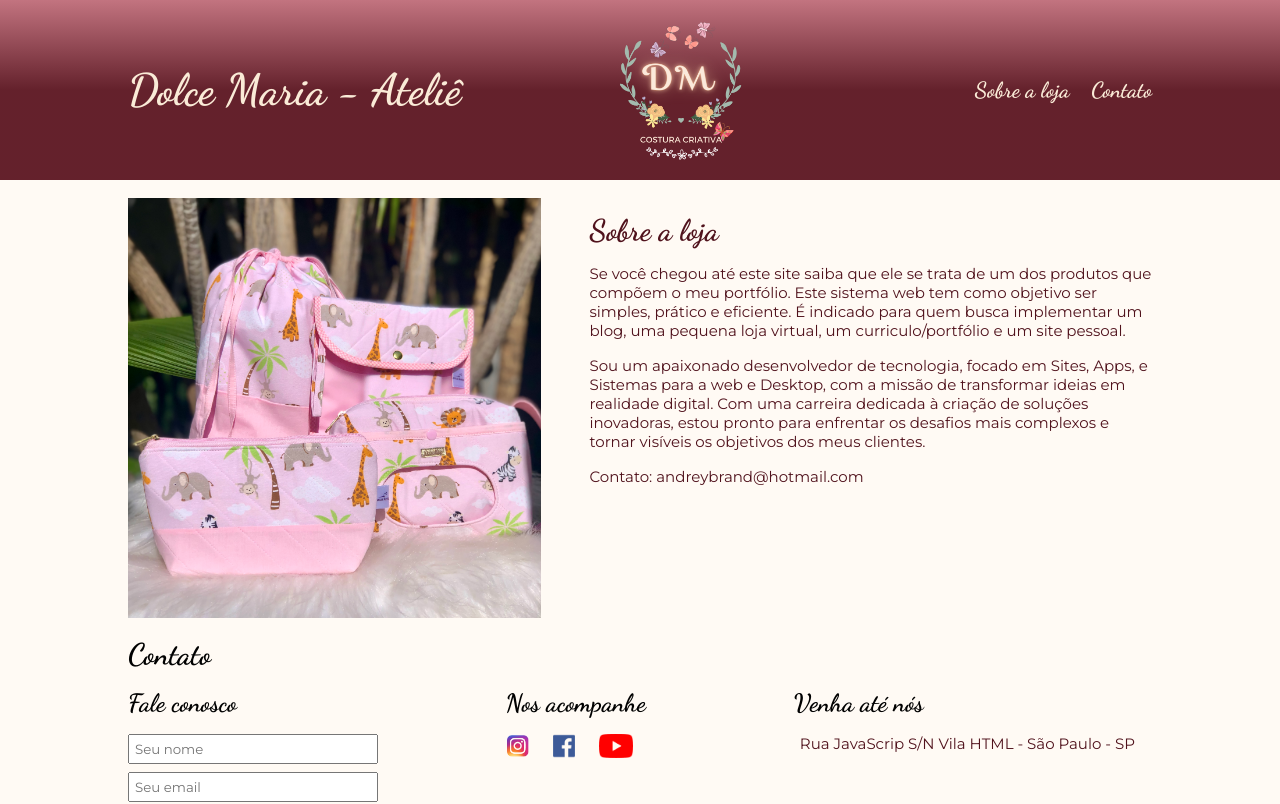
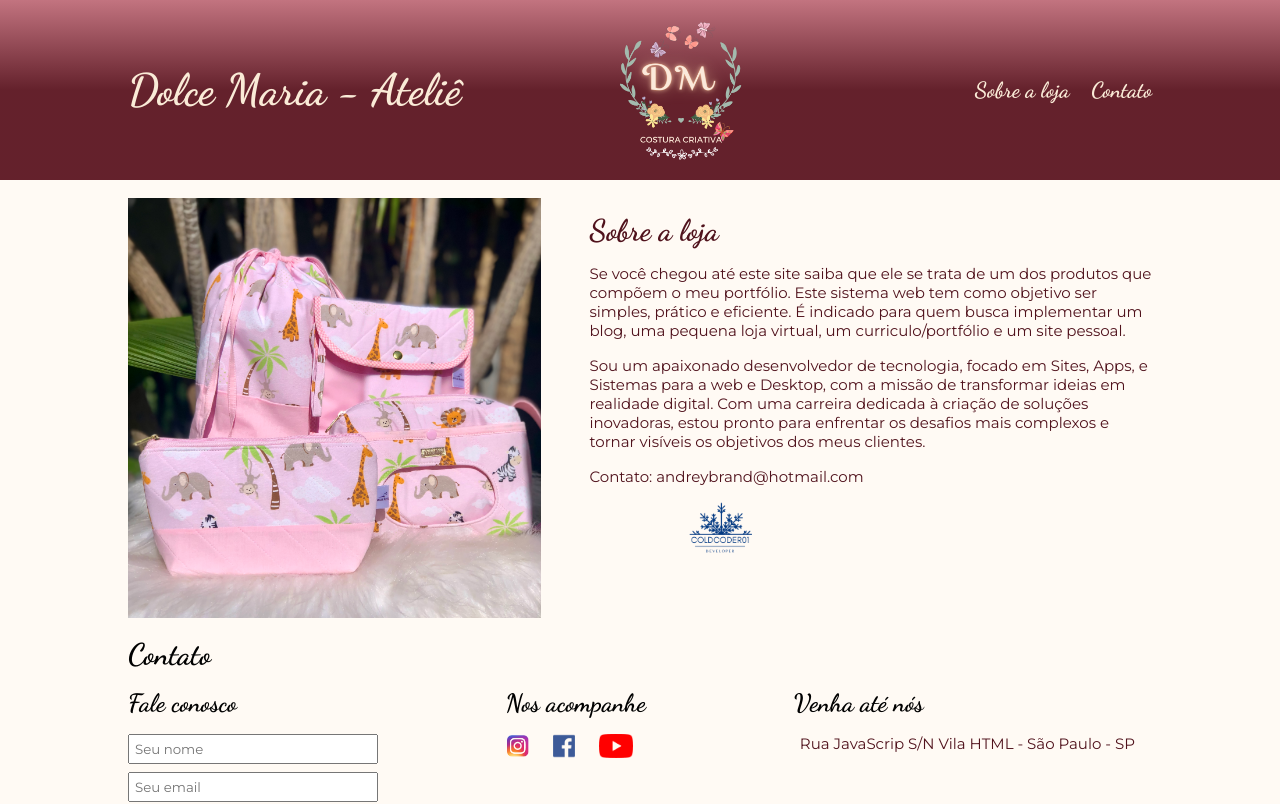
Before and after one commit to coldCoder01/Site_Dolce_Maria, a plain HTML site: page index.html in a window 1280 px wide. Shown: the top 804 px of the page. Drawn offline with Linux system fonts and the light colour scheme; a web font is replaced by a local one.

Commit message:
add logotipo codeColder01

```diff
--- a/index.html
+++ b/index.html
@@ -43,6 +43,7 @@
                     <p>
                         Contato: andreybrand@hotmail.com
                     </p>
+                    <img class="logotipo" src="./Imagens/coldcoder01.png" alt="logo do coldCoder01"/>
                 </div>
             </div>
         </section>
--- a/style.css
+++ b/style.css
@@ -93,6 +93,11 @@ p {
     color:  rgba(80, 18, 28);
 }
 
+.logotipo {
+    height: 90px;
+    margin-left: 110px;
+}
+
 section h2 {
     font-family: 'Dancing Script', cursive;
     font-size: 30px;
```
Also changed, not shown: Imagens/coldcoder01.png (added), 2 other files.
